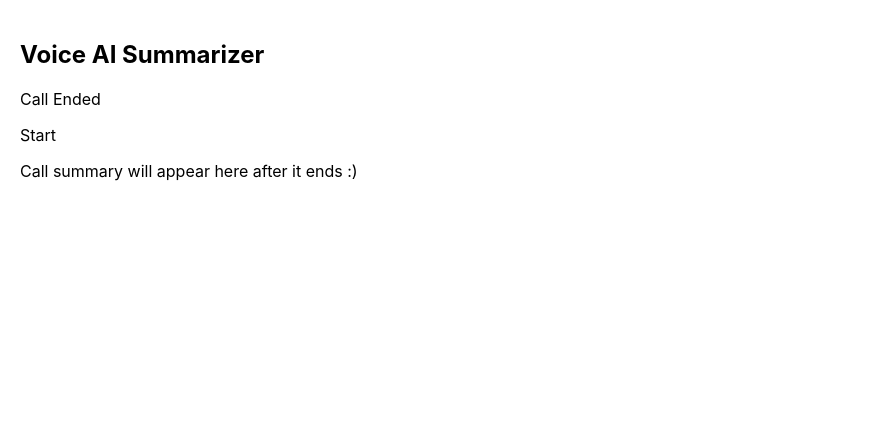
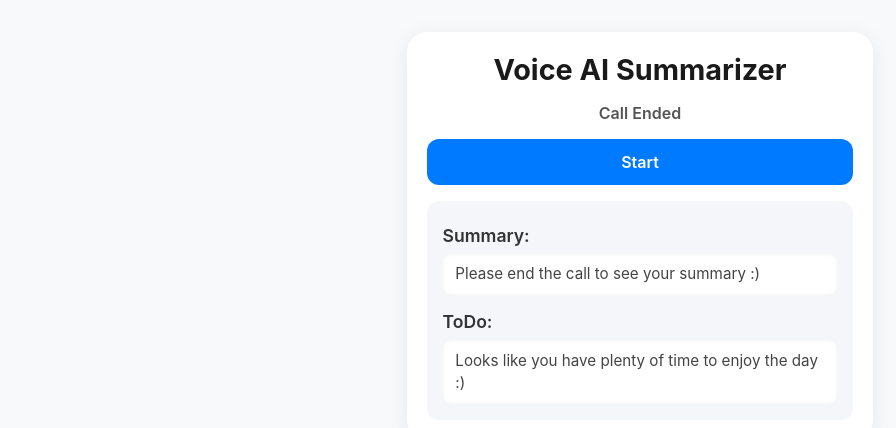
Before and after one commit to jdsantelicesl/HiyaSummarizer, a React (Create React App) app in the folder frontend/: page / in a window 1280 px wide. Shown: the top 428 px of the page, without its empty margins (0-896 px from the left). Built offline with nearby package versions, Linux system fonts and the light colour scheme; no server answers.

Commit message:
updated styles

```diff
--- a/frontend/src/App.css
+++ b/frontend/src/App.css
@@ -1,38 +1,96 @@
-.App {
-  text-align: center;
+/* App.css */
+
+/* Make sure everything is centered and responsive */
+body {
+  font-family: "Inter", "Segoe UI", sans-serif;
+  background: #f8f9fb;
+  margin: 0;
+  padding: 0;
+  display: flex;
+  justify-content: center;
+  align-items: flex-start;
+  min-height: 100vh;
 }
 
-.App-logo {
-  height: 40vmin;
-  pointer-events: none;
+/* Main container card */
+.main {
+  background: white;
+  max-width: 600px;
+  width: 90%;
+  margin: 2rem auto;
+  padding: 1.5rem;
+  border-radius: 20px;
+  box-shadow: 0 4px 20px rgba(0, 0, 0, 0.08);
+  display: flex;
+  flex-direction: column;
+  gap: 1rem;
 }
 
-@media (prefers-reduced-motion: no-preference) {
-  .App-logo {
-    animation: App-logo-spin infinite 20s linear;
-  }
+/* Title styling */
+.title {
+  text-align: center;
+  font-size: 1.8rem;
+  font-weight: 700;
+  color: #1a1a1a;
+  margin: 0;
 }
 
-.App-header {
-  background-color: #282c34;
-  min-height: 100vh;
+/* Recording status */
+.recording {
+  text-align: center;
+  font-weight: 600;
+  color: #555;
+  font-size: 1rem;
+}
+
+/* Start/Stop button */
+.startButton {
+  background: #007bff;
+  color: white;
+  font-weight: 600;
+  text-align: center;
+  padding: 0.8rem 1rem;
+  border-radius: 12px;
+  cursor: pointer;
+  transition: background 0.2s ease, transform 0.1s ease;
+  user-select: none;
+}
+
+.startButton:hover {
+  background: #0056d2;
+  transform: scale(1.02);
+}
+
+.startButton:active {
+  transform: scale(0.98);
+}
+
+/* Content area */
+.content {
+  background: #f4f6fa;
+  padding: 1rem;
+  border-radius: 12px;
   display: flex;
   flex-direction: column;
-  align-items: center;
-  justify-content: center;
-  font-size: calc(10px + 2vmin);
-  color: white;
+  gap: 0.5rem;
 }
 
-.App-link {
-  color: #61dafb;
+/* Section headers */
+.subHead {
+  font-size: 1.1rem;
+  font-weight: 600;
+  color: #333;
+  margin-top: 0.5rem;
 }
 
-@keyframes App-logo-spin {
-  from {
-    transform: rotate(0deg);
-  }
-  to {
-    transform: rotate(360deg);
-  }
+/* Summary and todo text */
+.text {
+  background: white;
+  border-radius: 8px;
+  padding: 0.6rem 0.8rem;
+  font-size: 0.95rem;
+  line-height: 1.4rem;
+  color: #444;
+  box-shadow: inset 0 0 4px rgba(0, 0, 0, 0.05);
+  white-space: pre-wrap;
 }
--- a/frontend/src/App.js
+++ b/frontend/src/App.js
@@ -1,11 +1,12 @@
 import React, { useEffect, useRef, useState } from "react";
+import "./App.css"
 
 function App() {
   const ws = useRef(null);
   const mediaRecorder = useRef(null);
   const audioChunks = useRef([]);
   const [recording, setRecording] = useState(false);
-  const [summary, setSummary] = useState("Call summary will appear here after it ends :)")
+  const [summary, setSummary] = useState(null)
 
   useEffect(() => {
     ws.current = new WebSocket("ws://127.0.0.1:5000/ws");
@@ -90,11 +91,16 @@ function App() {
   }
 
   return (
-    <div style={{ padding: 20 }}>
-      <h2>Voice AI Summarizer</h2>
-      <p>{recording ? "Call Active" : "Call Ended"}</p>
-      <div onClick={handleClick}>{recording ? "Stop" : "Start" }</div>
-      <p>{summary}</p>
+    <div className="main" style={{ padding: 20 }}>
+      <h2 className="title">Voice AI Summarizer</h2>
+      <div className="recording">{recording ? "Call Active" : "Call Ended"}</div>
+      <div className="startButton" onClick={handleClick}>{recording ? "Stop" : "Start" }</div>
+      <div className="content">
+        <div className="subHead">Summary:</div>
+        <div className="text">{summary ? summary.match(/Summary:\s*(.*?)\s*Todo List:/s)[1] : "Please end the call to see your summary :)"}</div>
+        <div className="subHead">ToDo:</div>
+        <div className="text">{summary ? summary.match(/Todo List:\s*([\s\S]*)/)[1] : "Looks like you have plenty of time to enjoy the day :)"}</div>
+      </div>
     </div>
   );
 }
```
